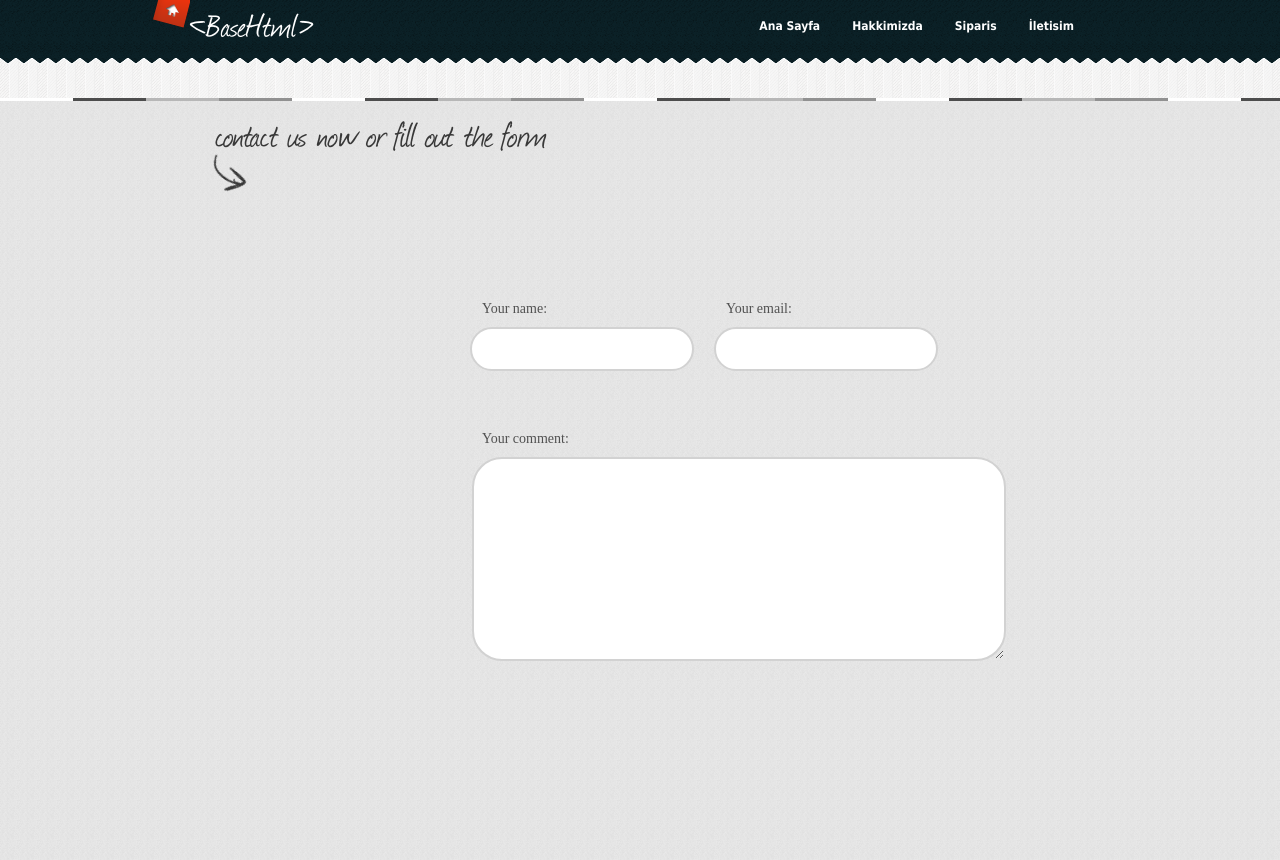
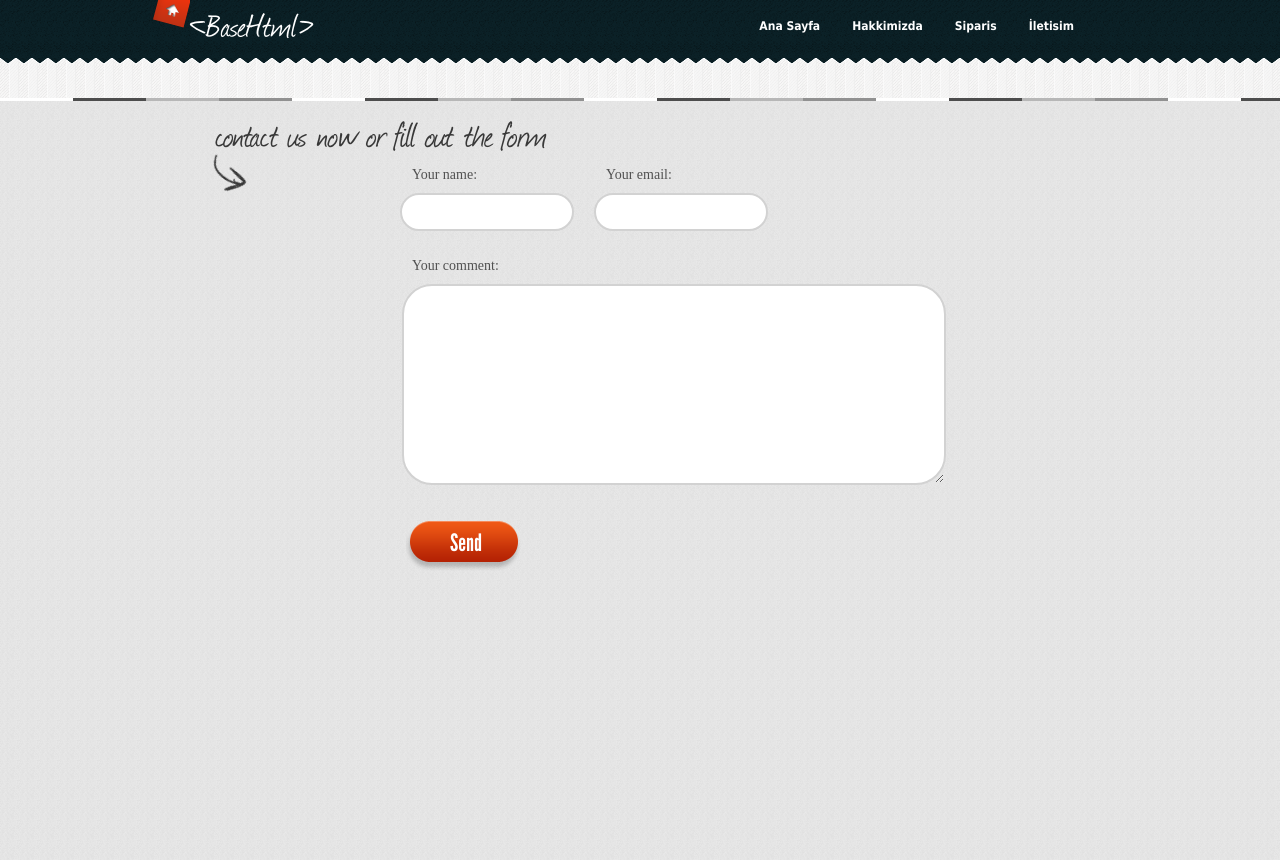
Before and after one commit to aekkirgil/basehtml, a Django app: template templates/contact.html in a window 1280 px wide. Shown: the top 860 px of the page. Run offline with Django 3.2, Linux system fonts and the light colour scheme; the template is opened without the code that fills it, so the values that code supplies are empty; some web fonts are replaced.

Commit message:
contact page

```diff
--- a/static/css/main.css
+++ b/static/css/main.css
@@ -548,7 +548,7 @@ body {
     width:980px;
     height:410px;
 }
-.slides_container div {
+.slides_container div {@
     width:980px;
     height:410px;
     display:block;
@@ -634,32 +634,33 @@ body {
 }
 
 .contact-form {
-    margin: 140px 0 0 150px;
+    margin: 6px 0 0 80px;
     width: 600px;
     display: inline-block;
 
 }
 
-.contact-form li input {
+.contact-form-input {
     display: inline-block;
     border: 2px solid #d2d2d2;
-    width: 220px;
-    height: 40px;
-    margin-left: 20px;
+    width: 160px;
+    height: 34px;
+    margin: 0 0 0 20px;
     -webkit-border-radius: 50px;
     -moz-border-radius: 50px;
     border-radius: 50px;
     outline: 0;
-    text-align: center;
     font-size: 14px;
     color: #515151;
+    padding-left: 10px;
+    background-color: #ffffff;
 }
 
 .contact-form li textarea {
     display: inline-block;
     border: 2px solid #d2d2d2;
-    width: 530px;
-    height: 200px;
+    width: 520px;
+    height: 177px;
     margin: 10px 0 0 22px;
     -webkit-border-radius: 30px;
     -moz-border-radius: 30px;
@@ -667,6 +668,8 @@ body {
     outline: 0;
     font-size: 14px;
     color: #515151;
+    padding: 10px;
+    background-color: #ffffff;
 }
 
 .form-comment {
@@ -678,5 +681,22 @@ body {
 .form-textarea {
     font-size: 14px;
     color: #515151;
-    padding: 60px 0 0 32px;
+    padding: 27px 0 0 32px;
 }
+
+.contact-btn {
+	background: url('../img/base_sprite2.png') no-repeat;
+	background-position: -628px -322px;
+	width: 120px;
+	height: 59px;
+	border: 0 !important;
+	z-index: 999;
+	font-family: LeagueGothicRegular;
+	color: white;
+	font-size: 24px;
+}
+
+.form-btn-li {
+	margin: 24px 0 0 26px;
+
+}
--- a/templates/contact.html
+++ b/templates/contact.html
@@ -4,26 +4,25 @@
         <h1>contact us now or fill out the form</h1>
         <div class="contact-arrow"></div>
         <div class="contact-form">
+        	<form action="das" method="GET">
         		<ul>
 		            <li>
-                    <p class="form-comment"><label for="form_name" class="required">Your name<em>:</em></label></p>
-                    <input type="text" name="name" value="" id="form_name" />
+		                <p class="form-comment"><label for="form_name" class="required">Your name:</label></p>
+		                <input class="contact-form-input" type="text" name="name" value="" id="form_name" />
 		            </li>
 		            <li>
-                    <p class="form-comment"><label for="form_email" class="required">Your email<em>:</em></label></p>
-                    <input type="text" name="email" value="" id="form_email" />
+		                <p class="form-comment"><label for="form_email" class="required">Your email:</label></p>
+		                <input class="contact-form-input" type="text" name="email" value="" id="form_email" />
 		            </li>
 		            <li>
-                    <p class="form-textarea"><label for="form-textarea" class="required">Your comment<em>:</em></label></p>
+		                <p class="form-textarea"><label for="form-textarea" class="required">Your comment:</label></p>
 		                <textarea id="form-textarea" name="textarea" rows="8" cols="40"></textarea>
 		            </li>
+		            <li class="form-btn-li">
+		            	<button type="submit" name="contactbtn" value="send" class="contact-btn">Send</button>
+		            </li>
 		        </ul>
-
-
+        	</form>
         </div>
     </div>
-
-
-
-
 {%endblock%}
```
Lines whose indentation alone changed are shown as unchanged.
